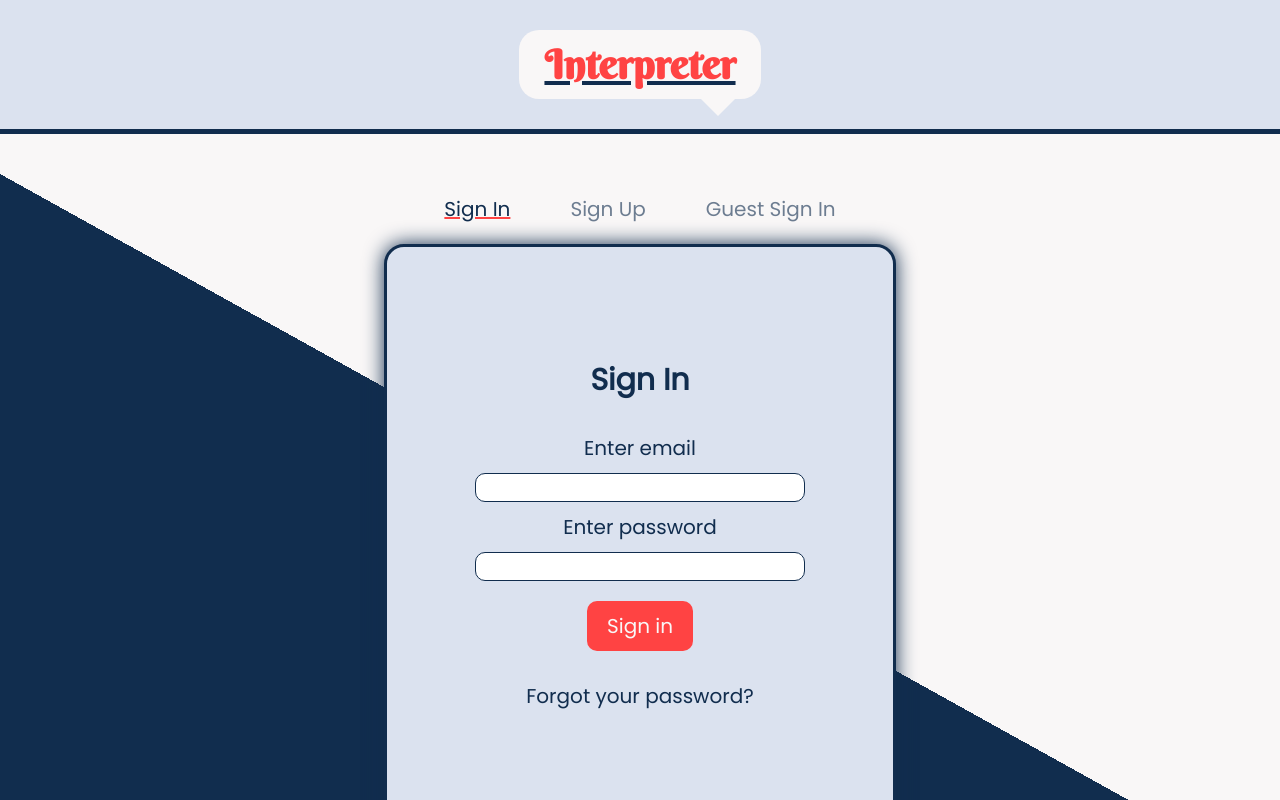
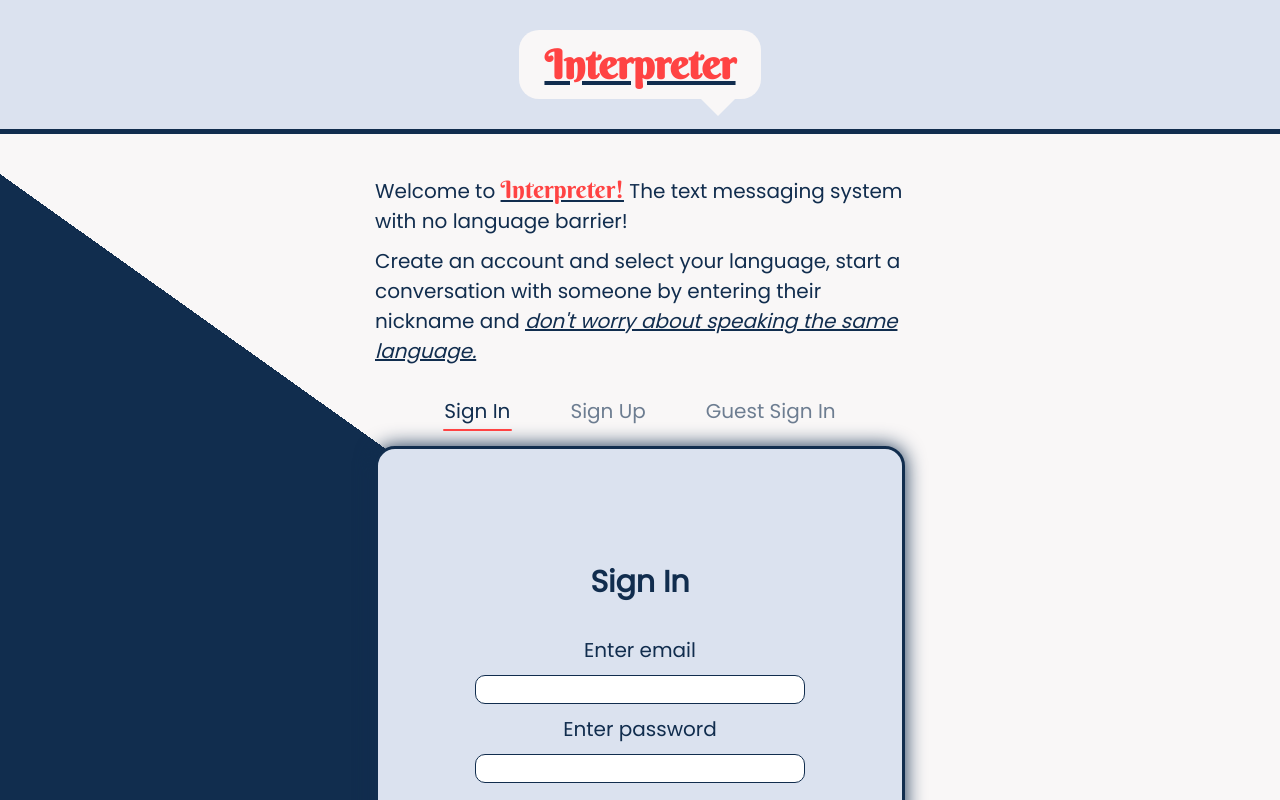
Before and after one commit to jjacaitu/noBarrierChat, a React (Create React App) app: page / in a window 1280 px wide. Shown: the top 800 px of the page. Built offline with nearby package versions, Linux system fonts and the light colour scheme; no server answers.

Commit message:
added a description at the main page and hover effects

```diff
--- a/src/AddFriendButton.js
+++ b/src/AddFriendButton.js
@@ -8,7 +8,7 @@ class AddFriendButton extends Component {
     constructor() {
         super();
         this.state = {
-            nickname:null,
+            nickname:"",
             openedChats: [],
             error: false,
             errorMessage:""
@@ -43,7 +43,7 @@ class AddFriendButton extends Component {
 
     addFriend = (event) => {
         event.preventDefault()
-        const userList = [];
+
         const usersId = []
 
         // Checking if theres no opened conversations opened with that user and that the user isnt trying to start a conversation with itself
--- a/src/AlertMessage.js
+++ b/src/AlertMessage.js
@@ -1,5 +1,5 @@
 import React from "react";
-import firebase from "firebase";
+
 
 
 
--- a/src/App.css
+++ b/src/App.css
@@ -52,12 +52,14 @@ button {
 }
 
 
+
+
 header {
 
   /* background-color: rgb(20, 26, 119); */
   background-color: #dbe2ef;
   margin-bottom: 40px;
-  padding: 30px 0;
+  padding: 30px 0 0;
   min-height: 7vh;
   color: white;
   border-bottom: solid 5px #112d4e;
@@ -70,6 +72,7 @@ header {
   align-items: center;
   flex-direction: column;
 
+
 }
 
 nav {
@@ -77,6 +80,21 @@ nav {
   display: flex;
   color: #112d4e;
   justify-content: space-around;
+}
+
+nav button {
+  position: relative;
+}
+
+nav button i{
+  transition: all 0.5s;
+  padding-left: 5px;
+
+}
+
+nav button:hover i, nav button:focus i{
+  transform: scale(1.5);
+  color: #ff4343;
 }
 
 h1 {
@@ -89,6 +107,7 @@ h1 {
   /* background-image: linear-gradient(to bottom right, #f9f7f7 , #112d4e ); */
   border-radius: 20px;
   padding: 10px 25px;
+  margin-bottom: 30px;
 
 
   font-family: 'Berkshire Swash', cursive;
@@ -107,6 +126,8 @@ h1:after{
   bottom: -20px;
   z-index: -1;
 }
+
+
 
 main {
   background-color: #f9f7f7;
@@ -135,6 +156,10 @@ span {
   color: #ff4343;
 }
 
+em {
+  text-decoration: underline #112d4e;
+}
+
 .wrapper {
   max-width: 1400px;
   width: 80%;
@@ -153,7 +178,12 @@ span {
   justify-content: center;
   align-items: center;
   width: 40%;
+  min-width: 530px;
 
+}
+
+.options p{
+  padding-bottom: 10px;
 }
 
 .optionsButtons {
@@ -166,10 +196,40 @@ span {
   background-color: transparent;
   color: #112d4e;
   border: none;
-  text-decoration: underline #ff4343;
+  /* text-decoration: underline #ff4343; */
+  position: relative;
+
+}
+
+.optionsButtons button:focus {
+  border: solid 1px #112d4e;
+
+}
 
 
-}
+
+  .optionsButtons button::after, .signIn button:nth-of-type(1)::after, nav button::after {
+    content: "";
+    position: absolute;
+    width: 0;
+    height: 5%;
+    background-color: #ff4343;
+    border-radius: 30px;
+    bottom: 10%;
+    left: 17.5%;
+    z-index: 8;
+    transition: all 0.5s;
+  }
+
+  .optionsButtons button:disabled::after {
+    width: 65%;
+  }
+
+  .optionsButtons button:hover::after, .optionsButtons button:focus::after, .signIn button:nth-of-type(1):hover::after, .signIn button:focus::after, nav button:hover::after,nav button:focus::after {
+    width: 65%;
+  }
+
+
 
 .optionsButtons .inactive {
   opacity: 0.6;
@@ -197,6 +257,7 @@ span {
   animation: appear 0.5s both 1;
   box-shadow: 0px 0px 20px #112d4e;
   padding: 20px;
+
 }
 
 .signIn form {
@@ -204,24 +265,20 @@ span {
   flex-direction: column;
   justify-content: center;
   align-items: center;
-  /* width: 100%; */
 }
 
-/* Sign up page */
-
-.signUp{
-
+.signIn button {
+  position: relative;
 }
 
-/* Guest signin page */
+.signIn button:focus {
+  border: solid 1px #112d4e;
+}
 
-.guestSignIn {
-
-
-}
 
 .guestSignIn p {
   width: 80%;
+  padding-bottom: 15px;
 }
 
 .recoverPassword {
@@ -297,6 +354,11 @@ span.logo {
   align-items: center;
 }
 
+.friendButton button:hover, .friendButton button:focus {
+  animation: pulse both ease-in-out 1s infinite;
+
+}
+
 .friendButton img {
 
   width: 50%;
@@ -321,10 +383,10 @@ span.logo {
   transition: all 0.5s;
 }
 
-.messagesAndTextContainer p  {
+.messagesAndTextContainer>p  {
   text-align: center;
   color: #112d4e;
-  padding-left: 20px;
+  padding-left: 30px;
   /* padding-bottom:20px */
 }
 
@@ -345,7 +407,7 @@ span.logo {
 
 .chatHeader {
   display: flex;
-  justify-content: start;
+  justify-content: flex-start;
   align-items: center;
   background-color: #3f72af;
   padding: 10px;
@@ -377,7 +439,7 @@ span.logo {
   height: 60vh;
   display: flex;
   flex-direction: column;
-  justify-content: start;
+  justify-content: flex-start;
   border-radius: 0 0 15px 15px;
   background-color: white;
   padding: 10px;
@@ -398,6 +460,8 @@ span.logo {
   border: solid 5px #112d4e;
   margin: 20px 0;
   box-shadow: 0px 0px 5px #dbe2ef;
+  margin-left: 40px;
+
 }
 
 textarea {
@@ -426,6 +490,10 @@ textarea:disabled {
   background-color: #ff4343;
   color: #f9f7f7;
   align-self: center;
+}
+
+.submitButton:hover, .submitButton:focus {
+  box-shadow: 10px 10px #112d4e;
 }
 
 .sent, .recieved {
@@ -475,6 +543,7 @@ background-color: rgb(177, 231, 177);
   font-size: 0.8rem;
   padding-bottom: 0;
   align-items: center;
+
 }
 
 /* Settings page */
@@ -578,12 +647,23 @@ footer {
   }
 }
 
+@keyframes pulse {
+  50%{
+    transform: scale(1.2);
+  }
+}
+
 
 /* media queries */
 
 @media (max-width: 875px){
   .wrapper {
     width: 90%;
+  }
+
+  .options {
+    width: 85%;
+    min-width: initial;
   }
 
   .chatPageContainer {
@@ -631,14 +711,13 @@ footer {
 
 
 
-  .options {
-    width: 85%;
+
+
+  .optionsButtons {
+    width: 100%;
   }
 
-  .optionsButtons {
 
-    width: 100%;
-  }
 
   .optionsButtons button {
     font-size: 0.8rem;
--- a/src/App.js
+++ b/src/App.js
@@ -75,7 +75,7 @@ class App extends Component {
 
 
       } else {
-        // console.log(user);
+
         this.setState({
           signedIn: false,
           userId: null
@@ -132,6 +132,7 @@ class App extends Component {
   }
 
   closeAlert = () => {
+
     this.setState({
       verifyAlert: false
     })
@@ -158,6 +159,11 @@ class App extends Component {
             <ChatPage userId={this.state.userId} name={this.state.name} language={this.state.language} friendsVisible={this.state.friendsVisible}/>
             :
             <div className="options">
+
+              <p>Welcome to <span className="logo">Interpreter!</span> The text messaging system with no language barrier!</p>
+
+              <p>Create an account and select your language, start a conversation with someone by entering their nickname and <em>don't worry about speaking the same language.</em></p>
+
               {this.state.verifyAalert
                 ?
                 <AlertMessage functionToClose={this.closeAlert} message="Please verify your acount and refresh after! You should have recieved an email with the steps to follow!" originalLabel="Ok" aditionalButton={true} aditionalFunction={()=>{firebase.auth().currentUser.sendEmailVerification()}} aditionallabel="Resend email" />
@@ -173,9 +179,9 @@ class App extends Component {
                 ""
               }
               <div className="optionsButtons">
-                <button onClick={(e) => this.setState({optionSelected: e.target.value})} value="signIn" className={this.state.optionSelected === "signIn" ? "" : "inactive"}>Sign In</button>
-                <button onClick={(e) => this.setState({ optionSelected: e.target.value })} value="signUp" className={this.state.optionSelected === "signUp" ? "" : "inactive"}>Sign Up</button>
-                <button onClick={(e) => this.setState({ optionSelected: e.target.value })} value="guestSignIn" className={this.state.optionSelected === "guestSignIn" ? "" : "inactive"}>Guest Sign In</button>
+                <button onClick={(e) => this.setState({ optionSelected: e.target.value })} value="signIn" className={this.state.optionSelected === "signIn" ? "" : "inactive"} disabled={this.state.optionSelected === "signIn" ? true : false}>Sign In</button>
+                <button onClick={(e) => this.setState({ optionSelected: e.target.value })} value="signUp" className={this.state.optionSelected === "signUp" ? "" : "inactive"} disabled={this.state.optionSelected === "signUp" ? true : false}>Sign Up</button>
+                <button onClick={(e) => this.setState({ optionSelected: e.target.value })} value="guestSignIn" className={this.state.optionSelected === "guestSignIn" ? "" : "inactive"} disabled={this.state.optionSelected === "guestSignIn" ? true : false}>Guest Sign In</button>
               </div>
 
               {this.state.optionSelected === "signIn"
--- a/src/Header.js
+++ b/src/Header.js
@@ -25,8 +25,9 @@ function Header(props) {
                     {props.signedIn
                         ?
                         <nav>
-                            <button onClick={signOut}>Sign Out</button>
-                            <button onClick={callSettings}>Settings</button>
+                            <button onClick={signOut}>Sign Out <i class="fas fa-sign-out-alt"></i></button>
+                            <button onClick={callSettings}>Settings <i class="fas fa-cogs"></i></button>
+
                         </nav>
                         :
                         ""
--- a/src/LanguageSelector.js
+++ b/src/LanguageSelector.js
@@ -8,8 +8,8 @@ function LanguageSelector(props){
         <div>
             <label htmlFor="language">Select your language:  </label>
             <select name="language" id="language" onChange={props.function} required>
-                {props.languages.map((language) => {
-                    return <option id={language.name} value={language.code} selected={language.name === "English" ? "selected" : ""}>{language.name} </option>
+                {props.languages.map((language, index) => {
+                    return <option key={index} id={language.name} value={language.code} selected={language.name === "English" ? "selected" : ""}>{language.name} </option>
                 })}
             </select>
         </div>
--- a/src/SettingsPage.js
+++ b/src/SettingsPage.js
@@ -29,6 +29,8 @@ class SettingsPage extends Component {
         })
     }
 
+
+
     // Event to handle change on the select selection element
 
     languagesSelection = (event) => {
@@ -53,7 +55,7 @@ class SettingsPage extends Component {
                 <button className="close" onClick={this.props.closeSettings}><i class="fas fa-times-circle"></i></button>
                 <h2>Settings</h2>
                 <p>Current language is set to: <span>{ this.state.currentLanguage}</span></p>
-                <p>Changing the language wont translate your old messages, only new messages will be recieved in the new selected language.</p>
+                <p>Changing the language won't translate your old messages, only new messages will be recieved in the new selected language.</p>
                 <form action="" onSubmit={this.applyChange}>
                     <LanguageSelector function={this.languagesSelection} languages={this.props.languages} />
                     <SubmitButton label="Apply change"/>
--- a/src/SignInPage.js
+++ b/src/SignInPage.js
@@ -38,12 +38,9 @@ class SignInPage extends Component{
 
         }).catch(function (error) {
             // Handle Errors here.
-            // this.props.signInAlert();
+
             functionToCall();
-            var errorCode = error.code;
-            var errorMessage = error.message;
-            console.log(errorCode);
-            console.log(errorMessage);
+
             // ...
         });
     }
--- a/src/SignUp.js
+++ b/src/SignUp.js
@@ -75,8 +75,8 @@ class SignUp extends Component{
 
         }).catch(function (error) {
             // Handle Errors here.
-            var errorCode = error.code;
-            var errorMessage = error.message;
+
+            const errorMessage = error.message;
             console.log(errorMessage);
             // ...
         });
```
Also changed, not shown: src/ChatPage.js (+10 -8 lines), src/GuestSignIn.js (+6 -6 lines).
